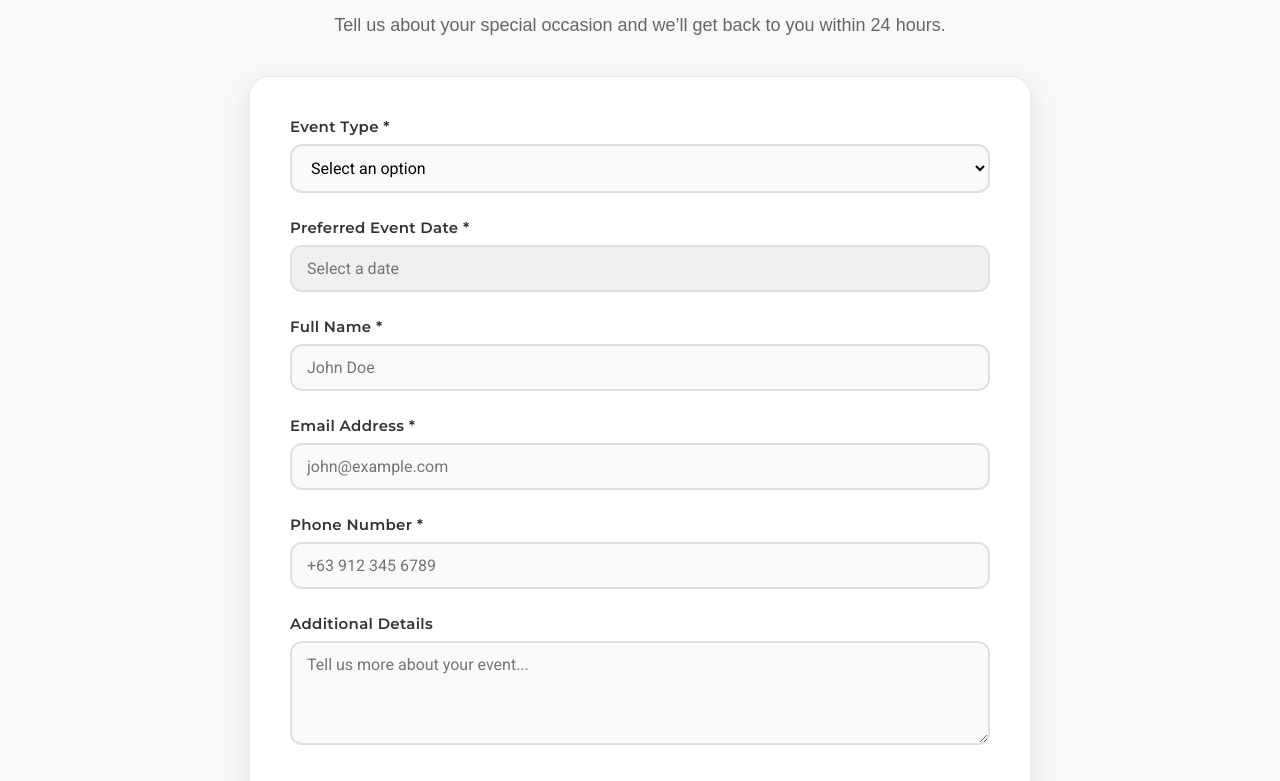
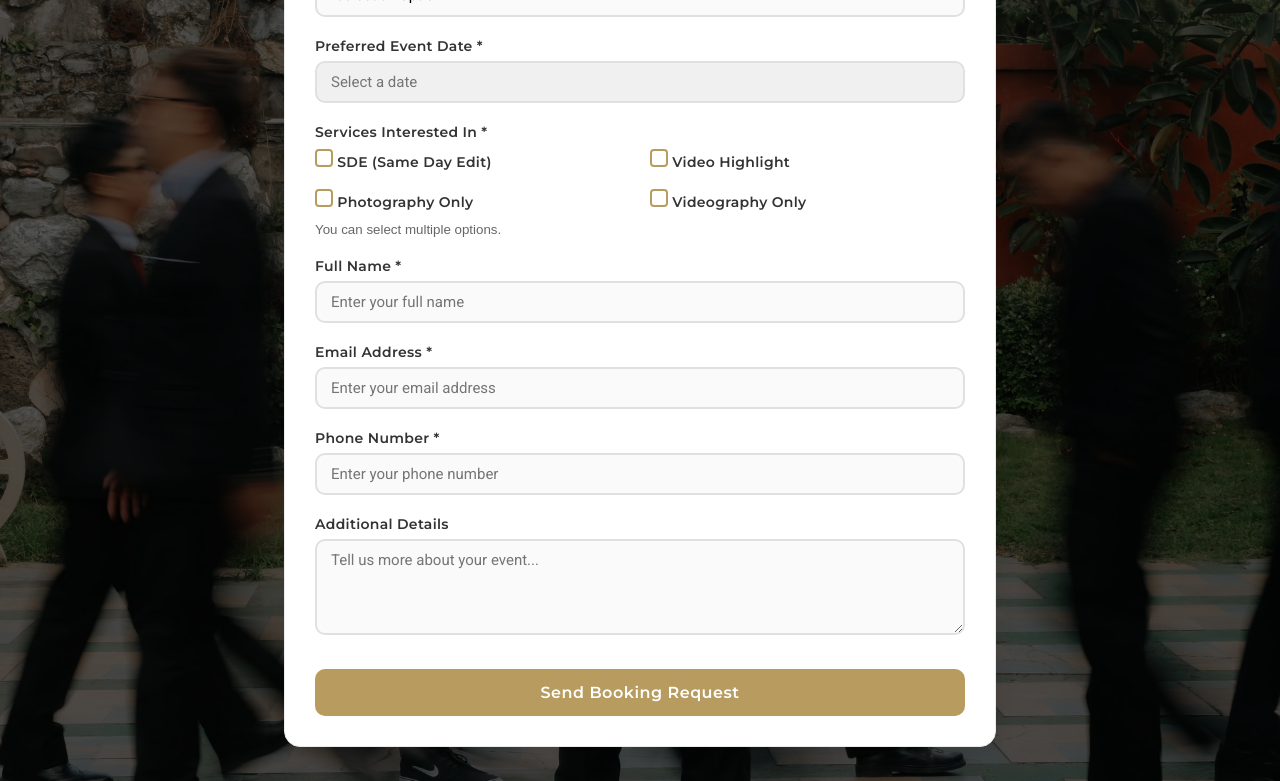
Before and after one commit to erlmntz/loyal-production, a plain HTML site: page booking.html in a window 1280 px wide. Shown: the part 232-1013 px from the top of the page. Drawn offline with nearby package versions, Linux system fonts and the light colour scheme; a web font is replaced by a local one.

```diff
--- a/booking.html
+++ b/booking.html
@@ -15,7 +15,6 @@
     <link rel="stylesheet" href="https://cdn.jsdelivr.net/npm/flatpickr/dist/flatpickr.min.css">
 </head>
 <body>
-
     <header>
         <img src="images/LP_logonobg.png" alt="Loyal Production Logo" width="200">
         <span>Loyal Production</span>
@@ -23,12 +22,11 @@
 
     <section class="booking-section">
         <div class="container">
-            <h1 class="section-title">Book Your Event</h1>
-            <p class="section-subtitle">Tell us about your special occasion and we’ll get back to you within 24 hours.</p>
-
             <div class="booking-form-container">
                 <form id="booking-form">
-                    <!-- Event Type -->
+
+
+                    <!-- Event type -->
                     <div class="form-group">
                         <label for="event-type">Event Type *</label>
                         <select id="event-type" name="eventType" required>
@@ -40,37 +38,57 @@
                         </select>
                     </div>
 
-                    <!-- Event Date -->
+                    <!-- Event date -->
                     <div class="form-group">
                         <label for="event-date">Preferred Event Date *</label>
                         <input type="text" id="event-date" name="eventDate" placeholder="Select a date" required readonly>
                     </div>
 
-                    <!-- Name -->
+                    <!-- Service type -->
+                    <fieldset class="form-group radio-group">
+                        <legend>Services Interested In *</legend>
+                        <div class="radio-options">
+                            <label class="radio-label">
+                                <input type="checkbox" name="serviceType[]" value="SDE" required> SDE (Same Day Edit)
+                            </label>
+                            <label class="radio-label">
+                                <input type="checkbox" name="serviceType[]" value="Video Highlight"> Video Highlight
+                            </label>
+                            <label class="radio-label">
+                                <input type="checkbox" name="serviceType[]" value="Photography"> Photography Only
+                            </label>
+                            <label class="radio-label">
+                                <input type="checkbox" name="serviceType[]" value="Videography"> Videography Only
+                            </label>
+                        </div>
+                        <small style="display: block; margin-top: 5px; color: #666;">You can select multiple options.</small>
+                    </fieldset>
+
+                    <!-- Full name -->
                     <div class="form-group">
                         <label for="name">Full Name *</label>
-                        <input type="text" id="name" name="name" placeholder="John Doe" required>
+                        <input type="text" id="name" name="name" placeholder="Enter your full name" required>
                     </div>
 
                     <!-- Email -->
                     <div class="form-group">
                         <label for="email">Email Address *</label>
-                        <input type="email" id="email" name="email" placeholder="john@example.com" required>
+                        <input type="email" id="email" name="email" placeholder="Enter your email address" required>
                     </div>
 
                     <!-- Phone -->
                     <div class="form-group">
                         <label for="phone">Phone Number *</label>
-                        <input type="tel" id="phone" name="phone" placeholder="+63 912 345 6789" required>
+                        <input type="tel" id="phone" name="phone" placeholder="Enter your phone number" required>
                     </div>
 
-                    <!-- Message -->
+                    <!-- Additional details -->
                     <div class="form-group">
                         <label for="message">Additional Details</label>
                         <textarea id="message" name="message" rows="4" placeholder="Tell us more about your event..."></textarea>
                     </div>
 
-                    <!-- Submit Button -->
+                    <!-- Submit -->
                     <button type="submit" class="btn btn-primary submit-btn">Send Booking Request</button>
                 </form>
                 <div id="form-feedback" class="form-feedback"></div>
@@ -78,13 +96,9 @@
         </div>
     </section>
 
-    <footer>
-        <p>&copy; 2026 Loyal Production. All rights reserved.</p>
-    </footer>
-
     <!-- Libraries -->
     <script src="https://cdn.jsdelivr.net/npm/flatpickr"></script>
-    <!-- Custom booking script -->
+    <!-- Custom script -->
     <script src="js/booking.js"></script>
 </body>
 </html>
--- a/css/booking.css
+++ b/css/booking.css
@@ -1,45 +1,81 @@
-/* ===== BOOKING PAGE ===== */
+/* Booking page styles */
 .booking-section {
-    padding: 60px 20px;
-    background-color: #f9f9f9;
-    min-height: 60vh;
+    padding: 40px 20px;
+    background-color: #f9f9f9;  /* fallback color */
+    background-image: url('../images/booking-bg.jpg'); /* adjust path as needed */
+    background-size: cover;
+    background-position: center 30%; /* move focus down a bit – adjust this value */
+    background-repeat: no-repeat;
+    position: relative; /* for overlay */
+    min-height: 100vh;  /* full viewport height */
+}
+
+/* Optional dark overlay to improve text contrast */
+.booking-section::before {
+    content: '';
+    position: absolute;
+    top: 0;
+    left: 0;
+    width: 100%;
+    height: 100%;
+    background-color: rgba(0, 0, 0, 0.6); /* darker overlay – adjust as needed */
+    z-index: 1;
+}
+/* Ensure content stays above overlay */
+.booking-section > * {
+    position: relative;
+    z-index: 2;
 }
 
 .booking-form-container {
-    max-width: 700px;
-    margin: 40px auto 0;
+    max-width: 650px;
+    margin: 30px auto 0;
     background: #fff;
-    border-radius: 20px;
-    padding: 40px;
-    box-shadow: 0 10px 30px rgba(0, 0, 0, 0.1);
+    border-radius: 16px;
+    padding: 30px;
+    box-shadow: 0 8px 20px rgba(0,0,0,0.08);
     border: 1px solid #eaeaea;
 }
 
 .form-group {
-    margin-bottom: 25px;
+    margin-bottom: 20px;
     text-align: left;
 }
 
-.form-group label {
+.form-group label,
+.radio-group legend {
     display: block;
-    margin-bottom: 8px;
+    margin-bottom: 6px;
     font-family: 'Montserrat', sans-serif;
     font-weight: 600;
-    font-size: 15px;
+    font-size: 14px;
     color: #333;
     letter-spacing: 0.3px;
 }
 
+/* Radio group reset */
+.radio-group {
+    border: none;
+    padding: 0;
+    margin: 0 0 20px 0;
+}
+
+.radio-group legend {
+    padding: 0;
+    margin-bottom: 8px;
+}
+
+/* Inputs, selects, textareas */
 .form-group input,
 .form-group select,
 .form-group textarea {
     width: 100%;
-    padding: 12px 15px;
+    padding: 10px 14px;
     border: 2px solid #e0e0e0;
-    border-radius: 12px;
+    border-radius: 10px;
     font-family: 'Roboto', sans-serif;
-    font-size: 16px;
-    transition: all 0.3s ease;
+    font-size: 15px;
+    transition: all 0.2s ease;
     background-color: #fafafa;
     box-sizing: border-box;
 }
@@ -50,7 +86,7 @@
     outline: none;
     border-color: #b89b5e;
     background-color: #fff;
-    box-shadow: 0 0 0 3px rgba(184, 155, 94, 0.1);
+    box-shadow: 0 0 0 3px rgba(184, 155, 94, 0.15);
 }
 
 .form-group input[readonly] {
@@ -60,24 +96,88 @@
 
 .form-group textarea {
     resize: vertical;
+    min-height: 80px;
 }
 
+/* Checkbox styling (formerly radio buttons) */
+.radio-options {
+    display: grid;
+    grid-template-columns: repeat(2, 1fr);
+    gap: 12px 20px;
+}
+
+.radio-label {
+    display: flex;
+    align-items: center;
+    gap: 8px;
+    font-family: 'Roboto', sans-serif;
+    font-size: 15px;
+    color: #333;
+    cursor: pointer;
+}
+
+.radio-label input[type="checkbox"] {
+    position: absolute;
+    opacity: 0;
+    width: 0;
+    height: 0;
+}
+
+.radio-label::before {
+    content: '';
+    display: inline-block;
+    width: 18px;
+    height: 18px;
+    border: 2px solid #b89b5e;
+    border-radius: 4px;  /* Square para sa checkbox */
+    background: #fff;
+    transition: 0.15s;
+    box-sizing: border-box;
+    flex-shrink: 0;
+}
+
+.radio-label:has(input[type="checkbox"]:checked)::before {
+    background-color: #b89b5e;
+    /* Magdagdag ng checkmark */
+    content: '✓';
+    color: white;
+    font-size: 14px;
+    text-align: center;
+    line-height: 18px;
+    font-weight: bold;
+}
+
+.radio-label:has(input[type="checkbox"]:focus)::before {
+    box-shadow: 0 0 0 3px rgba(184, 155, 94, 0.3);
+}
+
+/* Submit button */
 .submit-btn {
     width: 100%;
-    padding: 16px !important;
-    font-size: 18px !important;
+    padding: 14px !important;
+    font-size: 16px !important;
     margin-top: 10px;
     border: none;
     cursor: pointer;
+    background-color: #b89b5e;
+    color: white;
+    font-weight: 600;
+    border-radius: 10px;
+    transition: background 0.2s;
 }
 
+.submit-btn:hover {
+    background-color: #a6894d;
+}
+
+/* Form feedback */
 .form-feedback {
     margin-top: 20px;
     text-align: center;
     font-family: 'Montserrat', sans-serif;
-    font-size: 16px;
-    padding: 12px;
-    border-radius: 10px;
+    font-size: 15px;
+    padding: 10px;
+    border-radius: 8px;
     display: none;
 }
 
@@ -95,10 +195,14 @@
     border: 1px solid #f5c6cb;
 }
 
-/* Responsive adjustments */
+/* Responsive */
 @media (max-width: 768px) {
     .booking-form-container {
-        padding: 30px 20px;
+        padding: 25px 20px;
+    }
+    .radio-options {
+        grid-template-columns: 1fr;
+        gap: 10px;
     }
 }
 
@@ -106,11 +210,14 @@
     .booking-form-container {
         padding: 20px 15px;
     }
-
     .form-group input,
     .form-group select,
     .form-group textarea {
-        padding: 10px 12px;
-        font-size: 15px;
+        padding: 9px 12px;
+        font-size: 14px;
+    }
+    .submit-btn {
+        padding: 12px !important;
+        font-size: 15px !important;
     }
 }
--- a/css/styles.css
+++ b/css/styles.css
@@ -552,6 +552,7 @@ footer p {
         font-size: 13px;
     }
 
+
     /* Footer */
     footer {
         padding: 20px 15px;
```
Also changed, not shown: images/booking-bg.jpg (added), images/booking-bg2.jpg (added), index.html (line endings or trailing spaces).
